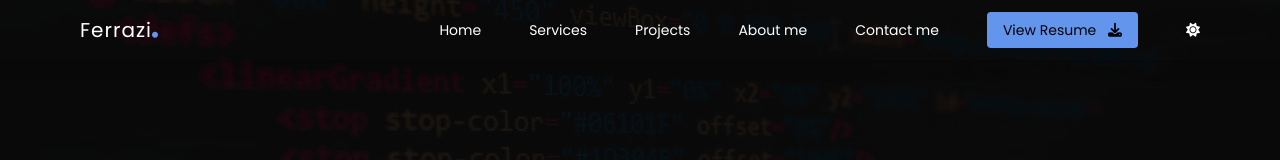
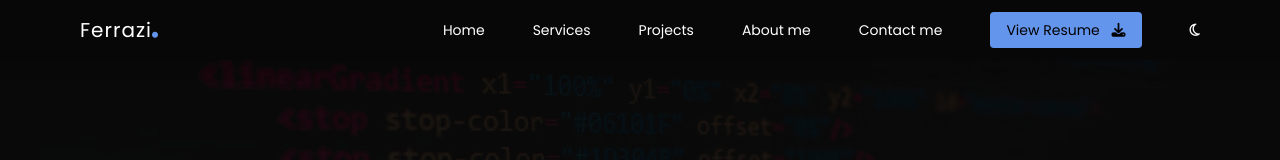
Before and after one commit to oyesola-dolapo/personal-portfolio, a React (Vite) app: page / in a window 1280 px wide. Shown: the top 160 px of the page. Built offline with nearby package versions, Linux system fonts and the light colour scheme.

Commit message:
fixed nav error

```diff
--- a/src/components/Landing/Landing.jsx
+++ b/src/components/Landing/Landing.jsx
@@ -4,8 +4,8 @@ import Intro from "../Intro/Intro";
 
 const Landing = ({ mode, changeMode }) => {
   return (
-    <section id="Home" className={`${!mode && "text-black"}`}>
-      <Nav changeMode={changeMode} />
+    <section id="Home" className={`${!mode && "text-[#070707]"}`}>
+      <Nav changeMode={changeMode} mode={mode} />
       <Intro />
     </section>
   );
--- a/src/components/Nav/Nav.jsx
+++ b/src/components/Nav/Nav.jsx
@@ -34,7 +34,7 @@ const Nav = ({ mode, changeMode }) => {
 
   return (
     <nav
-      className={`z-[99] shadow-lg fixed flex justify-between px-[1.5rem] sm:px-[5rem] py-[1rem] top-0 left-0 w-full`}>
+      className={`z-[99] bg-[#070707] ${!mode && 'bg-white'} shadow-lg fixed flex justify-between px-[1.5rem] sm:px-[5rem] py-[1rem] top-0 left-0 w-full`}>
       <h1 className="logo tracking-wider text-xl">
         Ferrazi<i className="fa-solid fa-circle text-[6px] text-myColor"></i>
       </h1>
@@ -109,7 +109,7 @@ const Nav = ({ mode, changeMode }) => {
           {!mode ? (
             <i class="fa-solid fa-sun"></i>
           ) : (
-            <i class="fa-regular fa-moon text-black"></i>
+            <i class="fa-regular fa-moon"></i>
           )}
         </div>
       </div>
```
